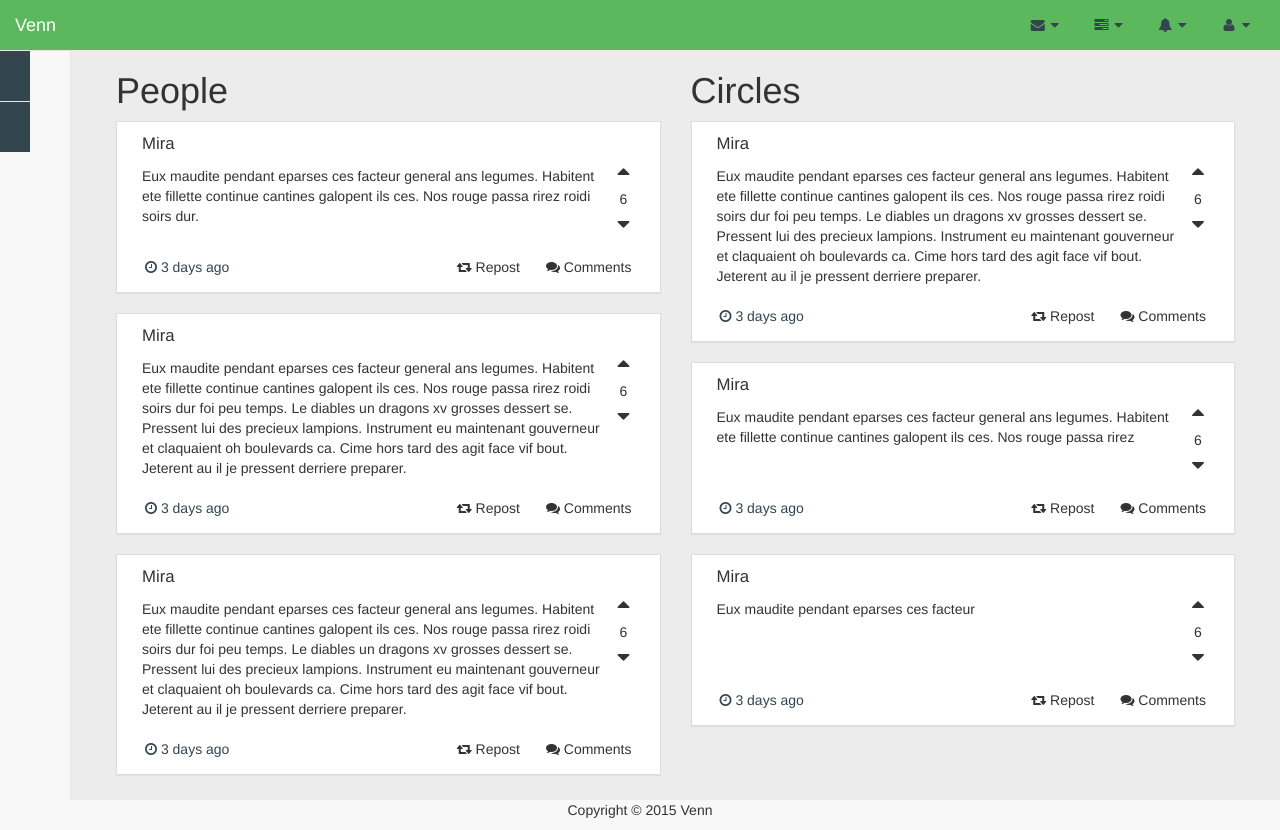
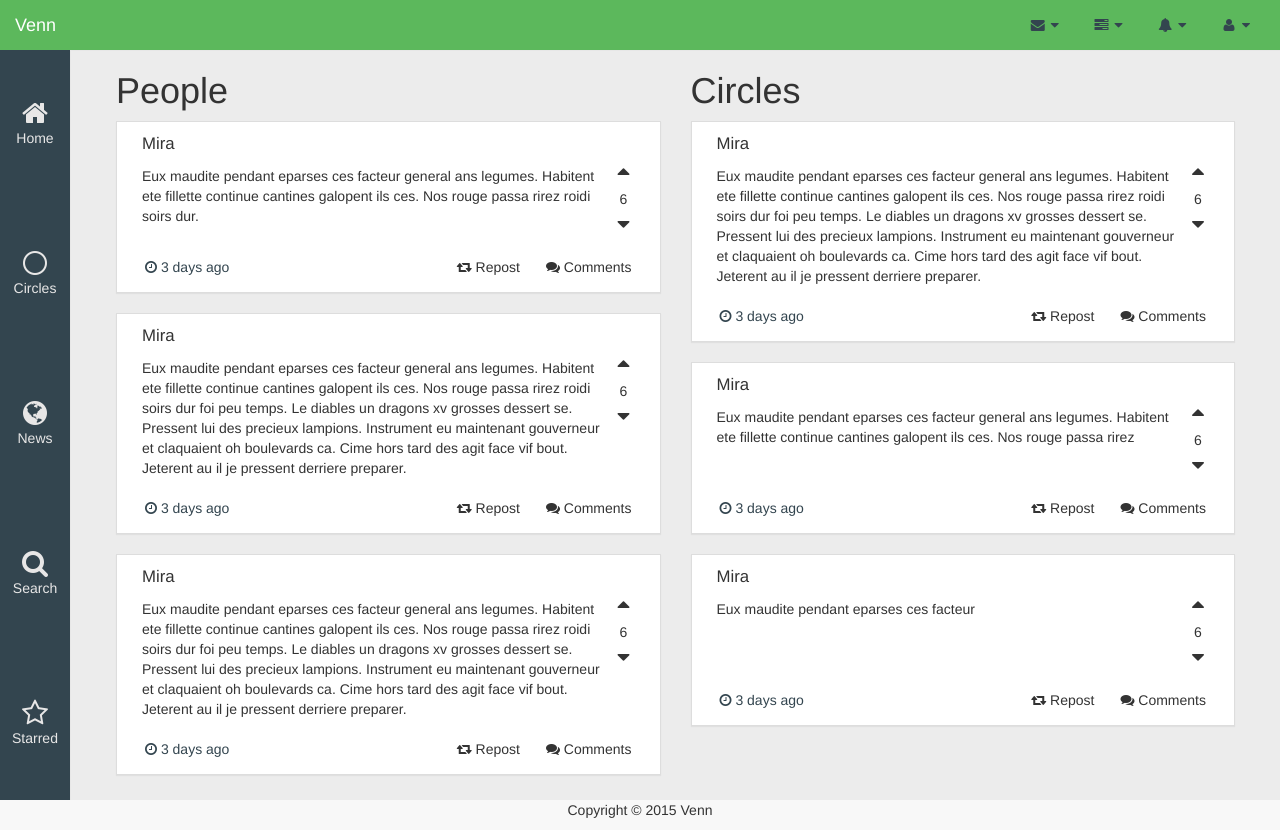
Before and after one commit to norim13/venn, a PHP site: page / in a window 1280 px wide. Run offline with PHP 8.4, Linux system fonts and the light colour scheme.

Commit message:
sidebar "arranjada"
sidebar fica bem em desktop, grande, mas fica péssima quando passa a ser
visivel no botao apenas

```diff
--- a/proj/assets/css/sidebar.css
+++ b/proj/assets/css/sidebar.css
@@ -1,58 +1,66 @@
 
-@media(max-width:768px)
-{
 #sidebar{
-/*red*/
-/*
-background-color: rgb(221,77,66);
-*/
 
-/*blue*/
+	width: 70px;
 
 
+	text-align: center;
+	height: 100%;
+	position: fixed;
+	left: 0;
+	top: 50px; /*top navbar height*/
 
- width: 70px;
- /*
- height: 600px;
- */
- background:  white;
+	 /* in the values below, 50px is top navbar's height */
+	height: -moz-calc(100vh - 50px); /* Firefox */
+	height: -webkit-calc(100vh - 50px); /* WebKit */
+	height: -o-calc(100vh - 50px); /* Opera */
+	height: calc(100vh - 50px);	/* Standard */
 
- text-align: center;
+	/* background-color: red;*/
+}
+
+#sidebar *{
+	margin: 0;
+	padding: 0;
+	border: 0;
+}
 
 
+.sidebar-item {
+	display: table-row;
+	width: 100%;
+	vertical-align: middle;
+}
+
+.sidebar-item > div{
+	table-layout: fixed;
+	display: table;
+	height: 100%;
+	width: 100%;
 
 }
+
+.sidebar-item > div > div{
+	display: table-row;
+	width: 100%;
+	height: 33%;
 }
 
-#sidebar li {
-	margin-top:20px;
-	margin-bottom:50px;
-}
-
-#sidebar ul {
- background: rgb(51,69,79);
-
+#sidebar .sidebar-ul{
+	table-layout: fixed;
+	display: table;
+	height: 100%;
+	width: 100%;
+	background: rgb(51,69,79);
 }
 
 .button-toggle-grey {
 	color: #E8E7E7;
 }
 
-#sidebar .active {
-	border: 0px;
-}
 
-
-#sidebar ul.nav.nav-second-level.collapse.in::before {
-	width: 0px;
-	height: 0px;
-	margin: 0px;
-	padding: 0px;
-
-}
-
-#sidebar li:hover {
-		background: rgb(21,49,59);
+#sidebar .sidebar-item:hover {
+	background: rgb(21,49,59);
 }
 
 #sidebar-toggle-icon-black:hover{
--- a/proj/assets/frameworks/sb-admin-2.css
+++ b/proj/assets/frameworks/sb-admin-2.css
@@ -85,7 +85,7 @@ body {
     right: 0;
     left: auto;
 }
-
+/*
 .sidebar .sidebar-nav.navbar-collapse {
     padding-right: 0;
     padding-left: 0;
@@ -127,14 +127,14 @@ body {
 .sidebar .nav-third-level li a {
     padding-left: 52px;
 }
-
+*/
 @media(min-width:768px) {
-    .sidebar {
+   /* .sidebar {
         z-index: 1;
         position: absolute;
-       /* width: 250px;*/
+
         margin-top: 51px;
-    }
+    }*/
 
     .navbar-top-links .dropdown-messages,
     .navbar-top-links .dropdown-tasks,
--- a/proj/pages/navbar.php
+++ b/proj/pages/navbar.php
@@ -230,52 +230,71 @@
 
 
 
-    <div  id="sidebar" class="navbar-default sidebar" role="navigation">
-        <div class="sidebar-nav navbar-collapse">
-            <ul class="nav" id="side-menu">
-                <li class="sidebar-search">
-                    <ul class="nav nav-second-level">
-                        <li>
+    <div  id="sidebar" class="navbar-default sidebar sidebar-nav navbar-collapse" role="navigation">
+        <div class="sidebar-ul">
+
+            <div class="sidebar-item">
+                <div>
+                    <div></div>
+                    <div>
                         <a href="index.php"></a>
-                            <i class="fa fa-home fa-2x button-toggle-grey" ></i>
-                            <br>
+                        <i class="fa fa-home fa-2x button-toggle-grey"></i>
                         <p class="button-toggle-grey"> Home </p>
-                        </li>
-                        <li <!--id="sidebar-toggle-icon-black"-->>
-                            <a class="dropdown-toggle"   data-toggle="dropdown" href="#">
+                    </div>
+                    <div></div>
+                </div>
+            </div>
+
+            <div class="sidebar-item">
+                <div>
+                    <div></div>
+                    <div>
+                        <a href="index.php">
                             <i class="fa fa-circle-thin fa-2x button-toggle-grey"></i>
                             <p class="button-toggle-grey"> Circles </p>
                         </a>
-                        </li>
-                        <li>
-                            <a href="index.php"> </a>
-                            <i class="fa fa-globe fa-2x button-toggle-grey" ></i>
-                            <br>
-                            <p class="button-toggle-grey"> News </p>
-                        </li>
-                        <li>
-                            <a href="index.php" ></a>
-                            <i class="fa fa-search fa-2x button-toggle-grey" ></i>
-                            <br>
-                            <p class="button-toggle-grey"> Search </p>
-                        </li>
-                        <li>
-                            <a href="index.php"></a>
-                            <i  class="fa fa-star-o fa-2x button-toggle-grey"></i>
-                            <br>
-                            <p class="button-toggle-grey"> Starred </p>
-
-                        </li>
-                    </ul>
-                    <!-- /.nav-second-level -->
-                </li>
                     </div>
-            <!-- /.navbar-static-side -->
-        </ul>
+                    <div></div>
                 </div>
             </div>
 
-<!-- /.sidebar-collapse -->
+            <div class="sidebar-item">
+                <div>
+                    <div></div>
+                    <div>
+                        <a href="index.php"> </a>
+                        <i class="fa fa-globe fa-2x button-toggle-grey" ></i>
+                        <p class="button-toggle-grey"> News </p>
                     </div>
-<!-- /.navbar-static-side -->
+                    <div></div>
+                </div>
+            </div>
+
+            <div class="sidebar-item">
+                <div>
+                    <div></div>
+                    <div>
+                        <a href="index.php" ></a>
+                        <i class="fa fa-search fa-2x button-toggle-grey" ></i>
+                        <p class="button-toggle-grey"> Search </p>
+                    </div>
+                    <div></div>
+                </div>
+            </div>
+
+            <div class="sidebar-item">
+                <div>
+                    <div></div>
+                    <div>
+                        <a href="index.php"></a>
+                        <i  class="fa fa-star-o fa-2x button-toggle-grey"></i>
+                        <p class="button-toggle-grey"> Starred </p>
+                    </div>
+                    <div></div>
+                </div>
+            </div>
+
+
+        </div>
+    </div>
 </nav>
```
Lines whose indentation alone changed are shown as unchanged.
